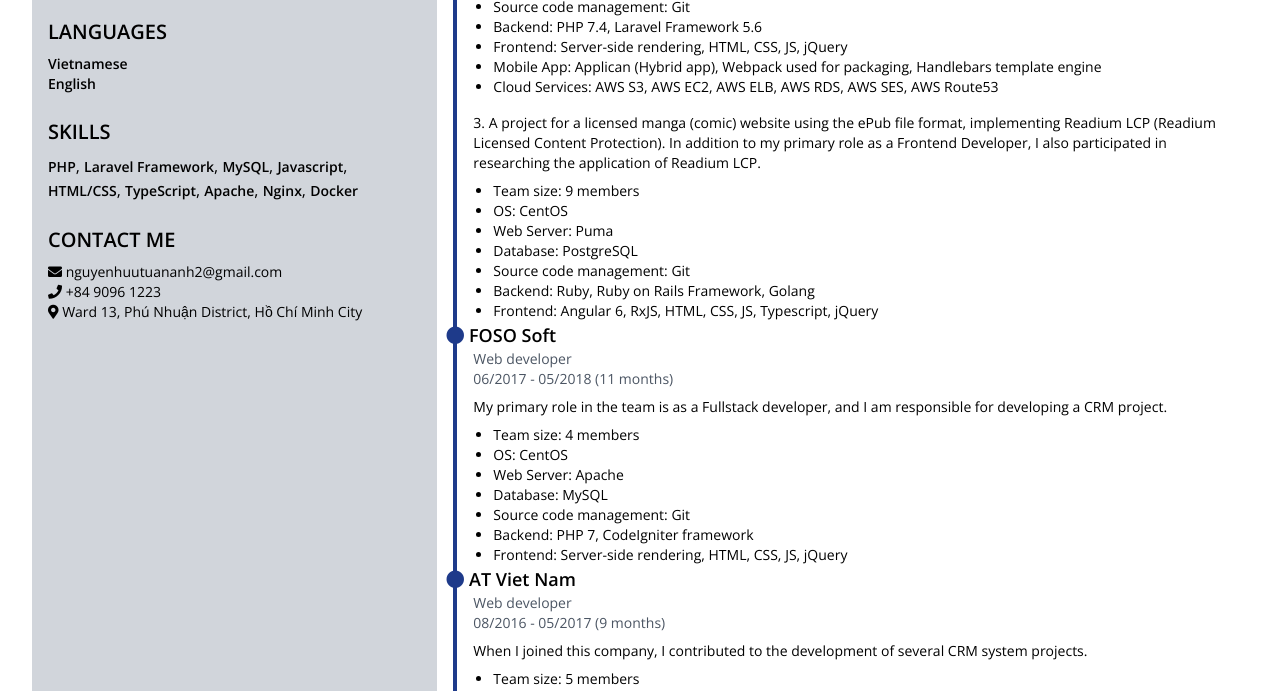
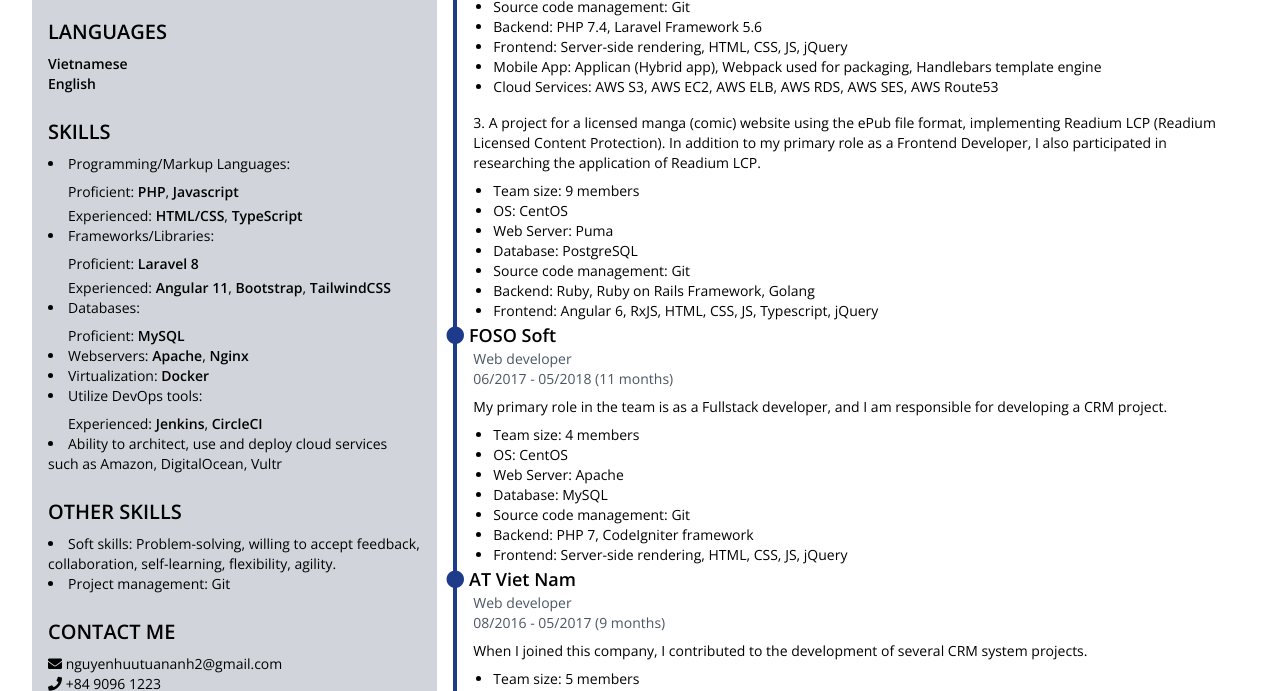
Before and after one commit to nguyenhuutuananh/nguyenhuutuananh.github.io, a plain HTML site: page index.html in a window 1280 px wide. Shown: the part 611-1302 px from the top of the page. Drawn offline with nearby package versions, Linux system fonts and the light colour scheme.

Commit message:
feat: update the "skills" section layout, the avatar and add the "other skills" section

```diff
--- a/index.html
+++ b/index.html
@@ -7,10 +7,12 @@
     <link href="https://fonts.googleapis.com/css2?family=Open+Sans:wght@400;600&amp;display=swap" rel="stylesheet" />
     <link rel="stylesheet" href="./assets/fontawesome/css/fontawesome.min.css"></link>
     <link rel="stylesheet" href="./assets/fontawesome/css/solid.min.css"></link>
+    <link rel="stylesheet" href="./assets/fontawesome/css/brands.min.css"></link>
     <link rel="stylesheet" href="./assets/css/main.css"></link>
 </head>
 
 <body class="bg-gray-100">
+    <!-- <div class="grid min-h-screen place-items-center bg-gray-400 print:min-h-0"> -->
     <div class="container mx-auto bg-white shadow-lg p-8 mt-14">
         <div class="flex flex-col lg:flex-row">
             <div class="w-full lg:w-1/3 bg-gray-300 text-black p-4">
@@ -52,20 +54,83 @@
                 </div>
                 <div class="mb-6">
                     <h2 class="font-bold text-xl mb-2"> SKILLS </h2>
-                    <strong class="text-sm">PHP</strong>,
-                    <strong class="text-sm">Laravel Framework</strong>,
-                    <strong class="text-sm">MySQL</strong>,
-                    <strong class="text-sm">Javascript</strong>,
-                    <strong class="text-sm">HTML/CSS</strong>,
-                    <strong class="text-sm">TypeScript</strong>,
-                    <strong class="text-sm">Apache</strong>,
-                    <strong class="text-sm">Nginx</strong>,
-                    <strong class="text-sm">Docker</strong>
+                    <ul class="text-sm list-disc list-inside">
+                        <li>
+                            Programming/Markup Languages:
+                            <ul class="ps-5 mt-2 space-y-1 list-inside">
+                                <li>
+                                    Proficient: <strong class="text-sm">PHP</strong>, <strong class="text-sm">Javascript</strong>
+                                </li>
+                                <li>
+                                    Experienced: <strong class="text-sm">HTML/CSS</strong>, <strong class="text-sm">TypeScript</strong>
+                                </li>
+                            </ul>
+                        </li>
+                        <li>
+                            Frameworks/Libraries:
+                            <ul class="ps-5 mt-2 space-y-1 list-inside">
+                                <li>
+                                    Proficient: <strong class="text-sm">Laravel 8</strong>
+                                </li>
+                                <li>
+                                    Experienced: <strong class="text-sm">Angular 11</strong>,
+                                    <strong class="text-sm">Bootstrap</strong>, <strong class="text-sm">TailwindCSS</strong>
+                                </li>
+                            </ul>
+                        </li>
+                        <li>
+                            Databases:
+                            <ul class="ps-5 mt-2 space-y-1 list-inside">
+                                <li>
+                                    Proficient:
+                                    <strong class="text-sm">MySQL</strong>
+                                </li>
+                            </ul>
+                        </li>
+                        <li>
+                            Webservers:
+                            <strong class="text-sm">Apache</strong>,
+                            <strong class="text-sm">Nginx</strong>
+                        </li>
+                        <li>
+                            Virtualization:
+                            <strong class="text-sm">Docker</strong>
+                        </li>
+                        <li>
+                            Utilize DevOps tools:
+                            <ul class="ps-5 mt-2 space-y-1 list-inside">
+                                <li>
+                                    Experienced:
+                                    <strong class="text-sm">Jenkins</strong>,
+                                    <strong class="text-sm">CircleCI</strong>
+                                </li>
+                            </ul>
+                        </li>
+                        <li>Ability to architect, use and deploy cloud services such as Amazon, DigitalOcean, Vultr</li>
+                    </ul>
+                </div>
+                <div class="mb-6">
+                    <h2 class="font-bold text-xl mb-2"> OTHER SKILLS </h2>
+                    <ul class="text-sm list-disc list-inside">
+                        <li>
+                            Soft skills: Problem-solving, willing to accept feedback, collaboration, self-learning, flexibility, agility.
+                        </li>
+                        <li>
+                            Project management: Git
+                        </li>
+                    </ul>
                 </div>
                 <div>
                     <h2 class="font-bold text-xl mb-2"> CONTACT ME </h2>
-                    <p class="text-sm"><i class="fas fa-envelope"></i> nguyenhuutuananh2@gmail.com </p>
-                    <p class="text-sm"><i class="fas fa-phone"></i> +84 9096 1223 </p>
+                    <p class="text-sm">
+                        <i class="fas fa-envelope"></i> nguyenhuutuananh2@gmail.com
+                    </p>
+                    <p class="text-sm">
+                        <i class="fas fa-phone"></i> +84 9096 1223
+                    </p>
+                    <p class="text-sm">
+                        <i class="fab fa-github"></i> <a href="https://github.com/nguyenhuutuananh" target="_blank">nguyenhuutuananh</a>
+                    </p>
                     <p class="text-sm"><i class="fas fa-map-marker-alt"></i> Ward 13, Phú Nhuận District, Hồ Chí Minh City
                     </p>
                 </div>
@@ -176,5 +241,4 @@
         </div>
     </div>
 </body>
-
 </html>
```
Also changed, not shown: assets/css/main.css (+7 -0 lines), assets/images/avatar.png.
